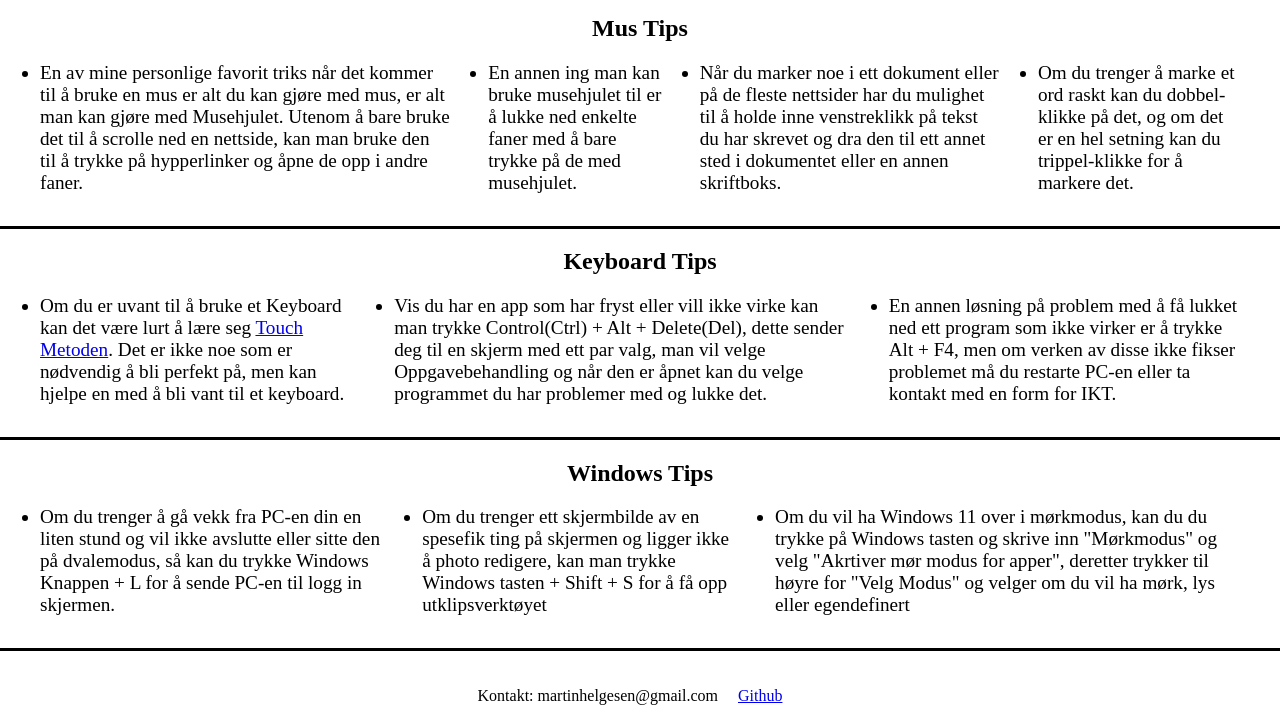
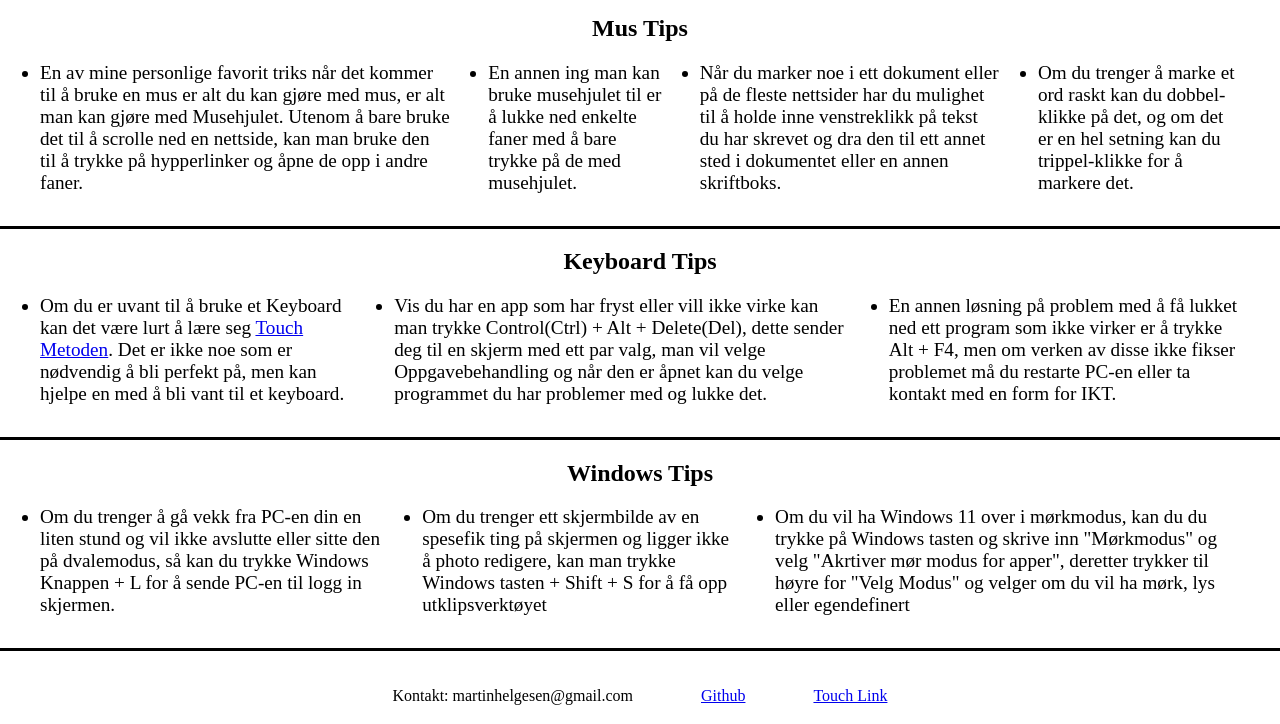
Before and after one commit to Martin-koder1/A2G-Kurs-Oppgave-4, a website: page index.html in a window 1280 px wide. Shown: the part 413-1137 px from the top of the page. Drawn offline with Linux system fonts and the light colour scheme.

Commit message:
adjusted footer

```diff
--- a/index.html
+++ b/index.html
@@ -66,6 +66,7 @@
     <div class="InFooter">
       <p>Kontakt: martinhelgesen@gmail.com</p>
       <p><a class="GithubLink" href="https://github.com/Martin-koder1/A2G-Kurs-Oppgave-4">Github</a></p>
+      <p><a class="TouchLink" href="https://www.typingclub.com/">Touch Link</a></p>
     </div>
   </footer>
 </body>
--- a/style.css
+++ b/style.css
@@ -97,6 +97,7 @@ h2 {
   flex-direction: row;
   justify-content: center;
   align-items: center;
+  gap: 3rem;
 }
 
 
```
